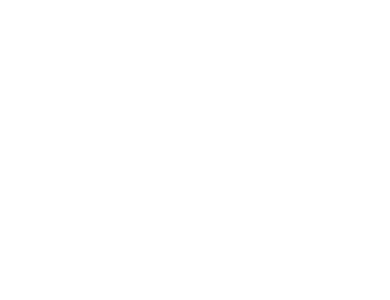
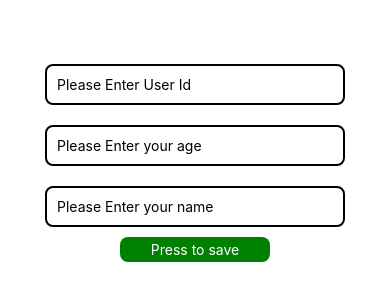
Before and after one commit to Sharan-deepSingh/ReactNativeLearning, a React Native app: screen / in a window 390 px wide. Shown: the part 264-564 px from the top of the page. Built offline with nearby package versions, Linux system fonts and the light colour scheme; no server answers.

Commit message:
Implemented post api with form

```diff
--- a/App.tsx
+++ b/App.tsx
@@ -1,40 +1,79 @@
 import { useEffect, useState } from 'react';
 import {
   FlatList,
+  StyleSheet,
   Text,
+  TextInput,
+  TouchableOpacity,
   View
 } from 'react-native';
 
 function App() {
-  const [data, setData] = useState(null)
+  const [id, setId] = useState(null)
+  const [age, setAge] = useState(null)
+  const [name, setName] = useState(null)
 
-  const getData = async () => {
-    const url = "http://192.168.5.253:4000/users"
-    const fetchResult = await fetch(url)
-    const result = await fetchResult.json()
-    setData(result)
-    console.warn(result)
+  const saveData = async (data) => {
+    const url = "http://192.168.5.253:3000/users"
+    const result = await fetch(url, {
+      method: "POST",
+      headers: {
+        "Content-type": "application/json",
+      },
+      "body": JSON.stringify(data)
+    })
   }
 
-  useEffect(()=>{
-    getData()
-  }, [])
+  return (
+    <View style={styles.mainView}>
+      <CTextField placeholder="Please Enter User Id" setValue={setId}/>
+      <CTextField placeholder="Please Enter your age" setValue={setAge}/>
+      <CTextField placeholder="Please Enter your name" setValue={setName}/>
+      <TouchableOpacity onPress={() => saveData({
+        age,
+        name
+      })} style={styles.button}>
+        <Text style={styles.text}>Press to save</Text>
+      </TouchableOpacity>
+    </View>
+  );
+}
 
-  return (
-    <View>
-      <FlatList
-        data={data}
-        renderItem={({item}) =>
-          <View>
-            <Text>{item.id}</Text>
-            <Text>{item.name}</Text>
-            <Text>{item.age}</Text>
-          </View>
-
-        }
+function CTextField(props) {
+  return(
+    <View style={styles.textField}>
+      <TextInput
+        placeholder={props.placeholder}
+        onChangeText={(text) => props.setValue(text)}
       />
     </View>
   );
 }
 
+const styles = StyleSheet.create({
+  mainView: {
+    flex: 1,
+    justifyContent: 'center',
+    alignItems: 'center'
+  },
+  textField: {
+    borderWidth: 2,
+    borderColor: 'black',
+    borderRadius: 8,
+    padding: 10,
+    width: 300,
+    margin: 10
+  },
+  button: {
+    padding: 4,
+    width: 150,
+    backgroundColor: 'green',
+    borderRadius: 8,
+    alignItems: 'center'
+  },
+  text: {
+    color: 'white'
+  }
+})
+
 export default App;
```
